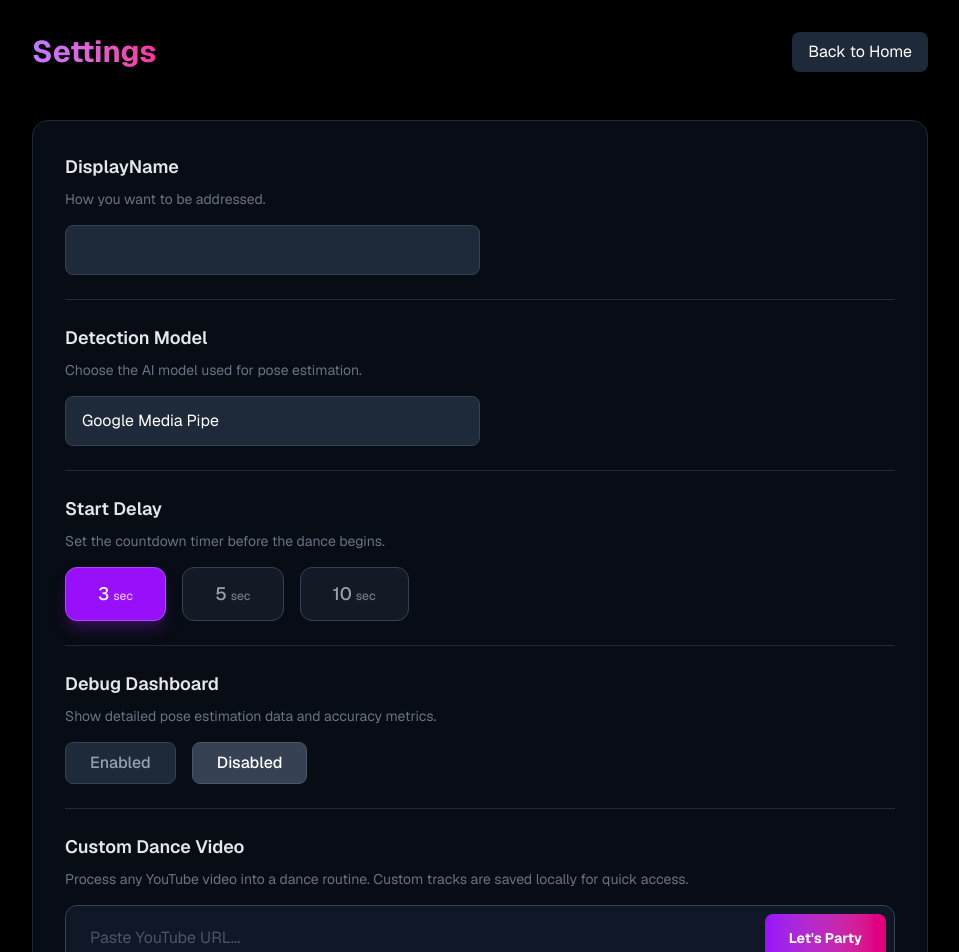
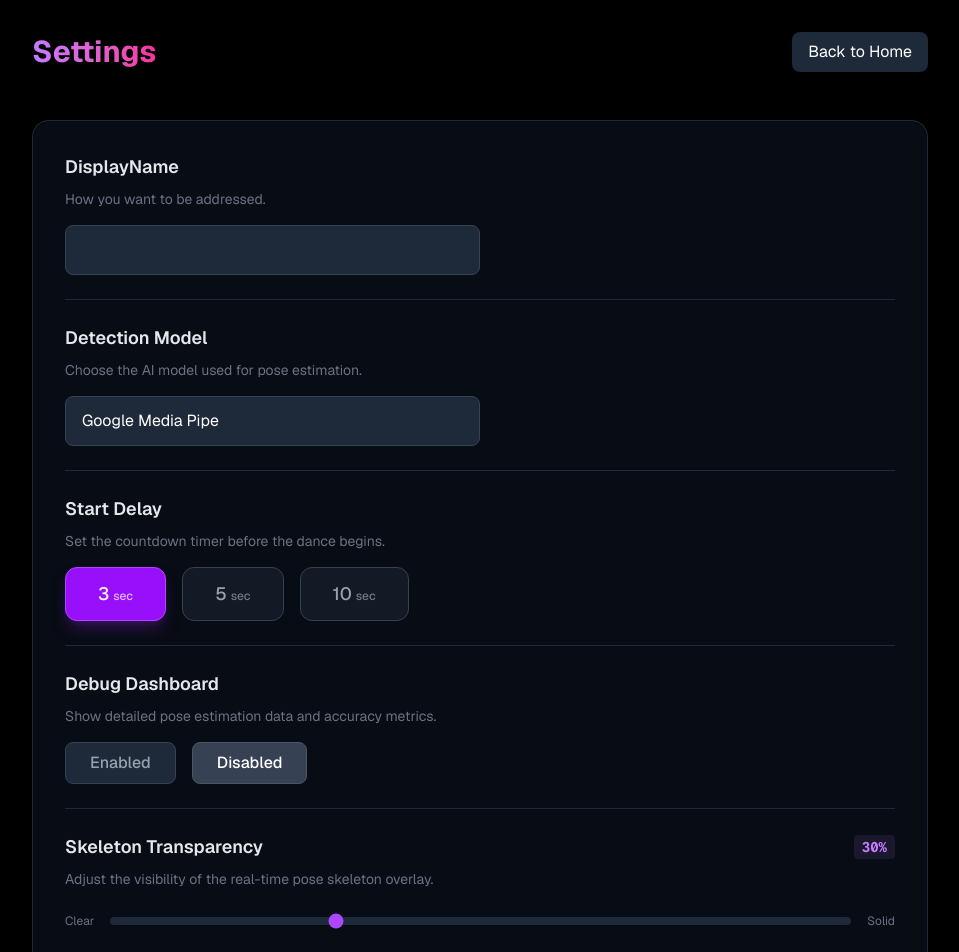
Before and after one commit to dogtim/Just-Dance-PicCollage, a Next.js app: page /setting in a window 1280 px wide. Shown: the top 952 px of the page, without its empty margins (160-1119 px from the left). Built offline with nearby package versions, Linux system fonts and the light colour scheme.

Commit message:
feat: allow users to adjust the pose skeleton transparency via settings.

```diff
--- a/src/app/setting/setting_page.tsx
+++ b/src/app/setting/setting_page.tsx
@@ -6,7 +6,13 @@ import { useRouter } from 'next/navigation';
 import { useSettings, DetectionModel } from '../../context/SettingsContext';
 
 export default function Setting() {
-    const { detectionModel, setDetectionModel, startDelay, setStartDelay, showDebugInfo, setShowDebugInfo, userName, setUserName } = useSettings();
+    const {
+        detectionModel, setDetectionModel,
+        startDelay, setStartDelay,
+        showDebugInfo, setShowDebugInfo,
+        userName, setUserName,
+        poseAlpha, setPoseAlpha
+    } = useSettings();
     const [url, setUrl] = useState('');
     const router = useRouter();
 
@@ -100,6 +106,31 @@ export default function Setting() {
                             </div>
                         </div>
 
+                        {/* Skeleton Transparency Slider */}
+                        <div className="flex flex-col gap-2 pt-6 border-t border-gray-800">
+                            <div className="flex justify-between items-center">
+                                <label className="text-lg font-semibold text-gray-200">Skeleton Transparency</label>
+                                <span className="text-purple-400 font-mono font-bold bg-purple-400/10 px-2 py-0.5 rounded text-sm">
+                                    {(poseAlpha * 100).toFixed(0)}%
+                                </span>
+                            </div>
+                            <p className="text-sm text-gray-500 mb-4">Adjust the visibility of the real-time pose skeleton overlay.</p>
+
+                            <div className="flex items-center gap-4 group">
+                                <span className="text-xs text-gray-500">Clear</span>
+                                <input
+                                    type="range"
+                                    min="0"
+                                    max="1"
+                                    step="0.05"
+                                    value={poseAlpha}
+                                    onChange={(e) => setPoseAlpha(parseFloat(e.target.value))}
+                                    className="flex-1 h-2 bg-gray-800 rounded-lg appearance-none cursor-pointer accent-purple-500 hover:accent-purple-400 transition-all"
+                                />
+                                <span className="text-xs text-gray-500">Solid</span>
+                            </div>
+                        </div>
+
                         {/* Custom Video Input */}
                         <div className="flex flex-col gap-2 pt-6 border-t border-gray-800">
                             <label className="text-lg font-semibold text-gray-200">Custom Dance Video</label>
--- a/src/components/DanceCanvas.tsx
+++ b/src/components/DanceCanvas.tsx
@@ -100,7 +100,7 @@ const DanceCanvas: React.FC<DanceCanvasProps> = ({ youtubeId, onScoreUpdate, onS
     const [panelPosition, setPanelPosition] = useState({ x: 0, y: 112 }); // Default: top-28 (112px)
     const [isDragging, setIsDragging] = useState(false);
     const dragStartRef = useRef({ x: 0, y: 0 });
-    const { detectionModel, startDelay, showDebugInfo } = useSettings();
+    const { detectionModel, startDelay, showDebugInfo, poseAlpha } = useSettings();
     const [countdown, setCountdown] = useState<number | null>(null);
 
     // Countdown Timer Logic
@@ -206,7 +206,7 @@ const DanceCanvas: React.FC<DanceCanvasProps> = ({ youtubeId, onScoreUpdate, onS
                 const ctx = canvasRef.current.getContext('2d');
                 if (ctx) {
                     const color = detectionModel === 'Meta 3D Body' ? '#00FFFF' : '#00FF00';
-                    drawPose(ctx, results, color);
+                    drawPose(ctx, results, color, poseAlpha);
 
                     // NEW: Pose comparison and scoring (use ref to get latest value)
                     if (actionMeshRef.current && processedVideoUrl && results.poseLandmarks) {
--- a/src/context/SettingsContext.tsx
+++ b/src/context/SettingsContext.tsx
@@ -13,6 +13,8 @@ interface SettingsContextType {
     setShowDebugInfo: (show: boolean) => void;
     userName: string;
     setUserName: (name: string) => void;
+    poseAlpha: number;
+    setPoseAlpha: (alpha: number) => void;
 }
 
 const SettingsContext = createContext<SettingsContextType | undefined>(undefined);
@@ -23,6 +25,7 @@ export const SettingsProvider = ({ children }: { children: ReactNode }) => {
     const [startDelay, setStartDelay] = useState<number>(3);
     const [showDebugInfo, setShowDebugInfo] = useState<boolean>(false);
     const [userName, setUserName] = useState<string>('');
+    const [poseAlpha, setPoseAlpha] = useState<number>(0.3);
 
     useEffect(() => {
         // Run only on client-side mount
@@ -44,6 +47,11 @@ export const SettingsProvider = ({ children }: { children: ReactNode }) => {
         const savedName = localStorage.getItem('just-dance-username');
         if (savedName) {
             setUserName(savedName);
+        }
+
+        const savedAlpha = localStorage.getItem('just-dance-pose-alpha');
+        if (savedAlpha) {
+            setPoseAlpha(parseFloat(savedAlpha));
         }
     }, []);
 
@@ -67,6 +75,11 @@ export const SettingsProvider = ({ children }: { children: ReactNode }) => {
         localStorage.setItem('just-dance-username', name);
     };
 
+    const updatePoseAlpha = (alpha: number) => {
+        setPoseAlpha(alpha);
+        localStorage.setItem('just-dance-pose-alpha', alpha.toString());
+    };
+
     return (
         <SettingsContext.Provider value={{
             detectionModel,
@@ -76,7 +89,9 @@ export const SettingsProvider = ({ children }: { children: ReactNode }) => {
             showDebugInfo,
             setShowDebugInfo: updateShowDebugInfo,
             userName,
-            setUserName: updateUserName
+            setUserName: updateUserName,
+            poseAlpha,
+            setPoseAlpha: updatePoseAlpha
         }}>
             {children}
         </SettingsContext.Provider>
--- a/src/utils/poseDetector.ts
+++ b/src/utils/poseDetector.ts
@@ -124,12 +124,13 @@ export const createDetector = (modelName: string): IPoseDetector => {
 };
 
 // Drawing Utilities can be exported here too
-export const drawPose = (ctx: CanvasRenderingContext2D, results: Results, color: string = '#00FF00') => {
+export const drawPose = (ctx: CanvasRenderingContext2D, results: Results, color: string = '#00FF00', alpha: number = 0.3) => {
     const width = ctx.canvas.width;
     const height = ctx.canvas.height;
 
     ctx.save();
     ctx.clearRect(0, 0, width, height);
+    ctx.globalAlpha = alpha;
 
     if (results && results.poseLandmarks) {
         ctx.strokeStyle = color;
```
